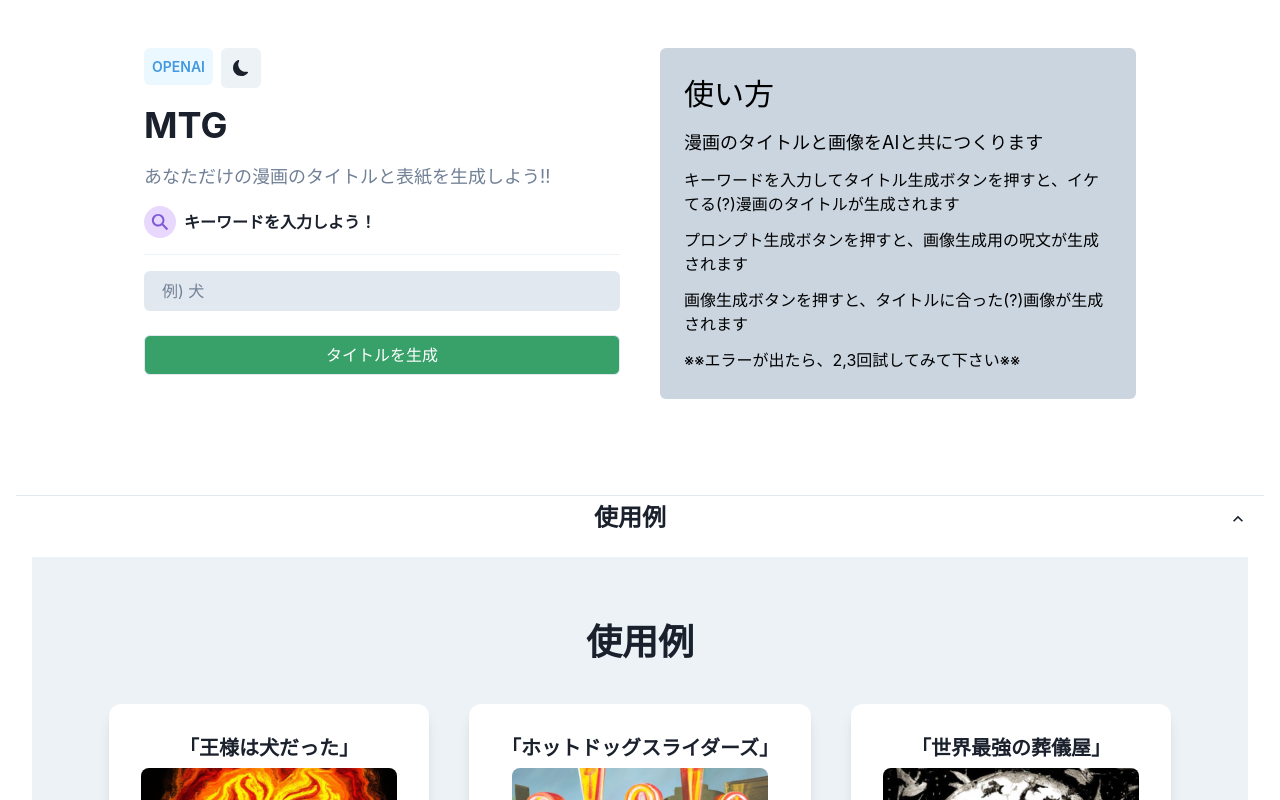
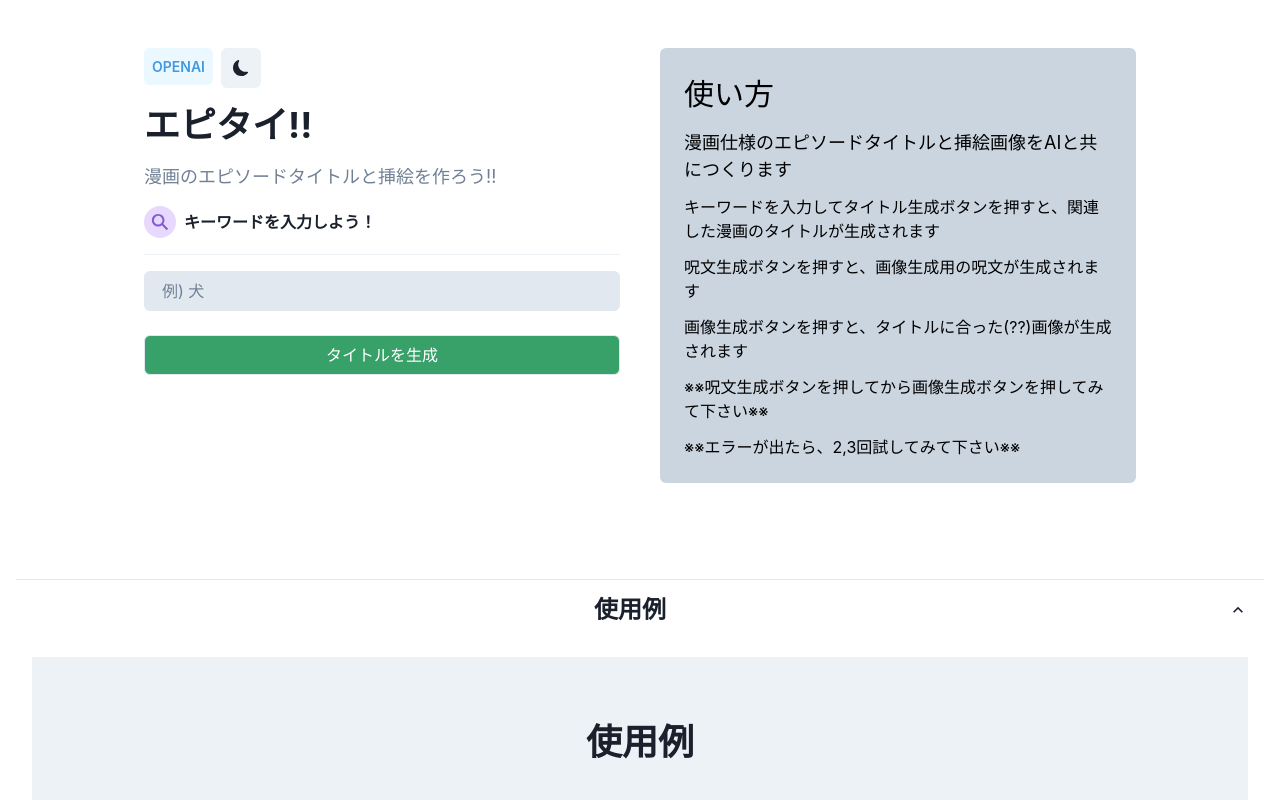
Before and after one commit to kajiyai/episode-title-generator, a Next.js app: page / in a window 1280 px wide. Shown: the top 800 px of the page. Built offline with nearby package versions, Linux system fonts and the light colour scheme.

Commit message:
Featuresの使い方部分,プロンプト→呪文に文言変更

```diff
--- a/components/Features.jsx
+++ b/components/Features.jsx
@@ -68,9 +68,9 @@ export default function Features(props) {
                             onClick={props.tcm}
                         />
                     </HStack>
-                    <Heading>MTG</Heading>
+                    <Heading>エピタイ!!</Heading>
                     <Text color={'gray.500'} fontSize={'lg'}>
-                        あなただけの漫画のタイトルと表紙を生成しよう!!
+                        漫画のエピソードタイトルと挿絵を作ろう!!
                     </Text>
                     <Stack
                         spacing={4}
@@ -121,10 +121,11 @@ export default function Features(props) {
                     <Box bg='gray.300' width='100%' rounded={'md'} alignItems='center' justifyContent='center' color='black'>
                         <Stack spacing={3} p={6}>
                             <Text fontSize='3xl'>使い方</Text>
-                            <Text fontSize='lg'>漫画のタイトルと画像をAIと共につくります</Text>
-                            <Text fontSize='md'>キーワードを入力してタイトル生成ボタンを押すと、イケてる(?)漫画のタイトルが生成されます</Text>
-                            <Text fontSize='md'>プロンプト生成ボタンを押すと、画像生成用の呪文が生成されます</Text>
-                            <Text fontSize='md'>画像生成ボタンを押すと、タイトルに合った(?)画像が生成されます</Text>
+                            <Text fontSize='lg'>漫画仕様のエピソードタイトルと挿絵画像をAIと共につくります</Text>
+                            <Text fontSize='md'>キーワードを入力してタイトル生成ボタンを押すと、関連した漫画のタイトルが生成されます</Text>
+                            <Text fontSize='md'>呪文生成ボタンを押すと、画像生成用の呪文が生成されます</Text>
+                            <Text fontSize='md'>画像生成ボタンを押すと、タイトルに合った(??)画像が生成されます</Text>
+                            <Text fontSize='md'>※※呪文生成ボタンを押してから画像生成ボタンを押してみて下さい※※</Text>
                             <Text fontSize='md'>※※エラーが出たら、2,3回試してみて下さい※※</Text>
                         </Stack>
                     </Box>
--- a/components/ResultCards.jsx
+++ b/components/ResultCards.jsx
@@ -78,7 +78,7 @@ export default function ResultCards(props) {
               colorScheme="blue"
               type="submit"
               value={props.mt}>
-              プロンプト生成
+              呪文生成
             </Button>
           </form>
           <form onSubmit={props.gi}>
--- a/components/Testimonials.jsx
+++ b/components/Testimonials.jsx
@@ -107,7 +107,7 @@ export default function WithSpeechBubbles(props) {
         <Container maxW={'7xl'} py={12}>
             <Accordion defaultIndex={[0]} allowMultiple>
                 <AccordionItem>
-                    <AccordionButton>
+                    <AccordionButton py={4}>
                         <Box as="span" flex='1' textAlign='center' >
                             <Heading as="h3" fontSize="2xl">
                                 使用例
```
